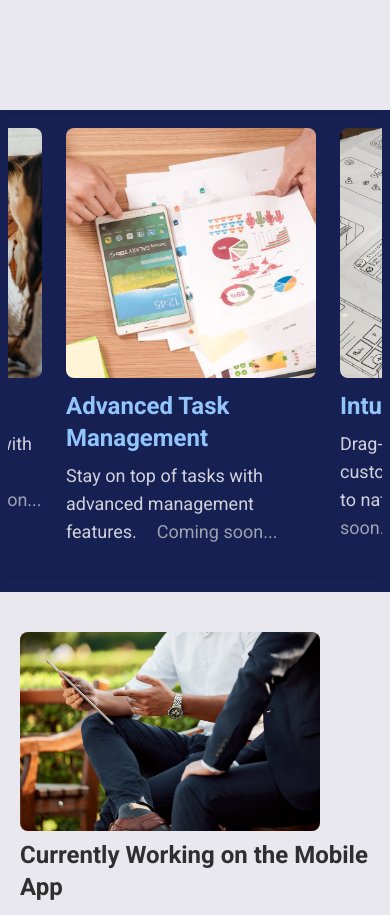
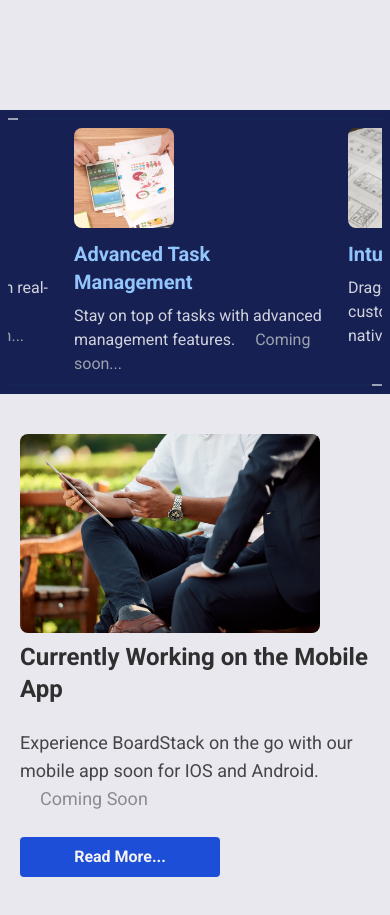
Before and after one commit to GabrielPaparello/TrelloClon, a Next.js app: page / in a window 390 px wide. Shown: the part 920-1835 px from the top of the page. Built offline with nearby package versions, Linux system fonts and the light colour scheme; a web font is replaced by a local one.

Commit message:
refactor:

```diff
--- a/src/UI/Sections/Feature/Feature.tsx
+++ b/src/UI/Sections/Feature/Feature.tsx
@@ -22,20 +22,20 @@ const Feature = () => {
               md:flex-row
               md:max-w-[250px]
                md:w-[250px]
-               m-auto md:m-0`}
+               m-auto md:m-0 mx-2 md:mx-0`}
             >
               <Image
-                className="object-cover rounded-lg md:w-[120px] md:h-[120px]"
+                className="object-cover rounded-lg w-[100px] h-auto md:w-[120px] md:h-[120px]"
                 src={feature.imgPath}
                 alt={feature.imgAlt}
                 width={250}
                 height={250}
               />
               <div className="flex flex-col justify-center ml-0 md:ml-5 mt-3 md:mt-0">
-                <h1 className="text-2xl md:text-xl md:min-w-[300px] text-blue-300 font-bold mb-2">
+                <h1 className="text-xl md:text-xl md:min-w-[300px] text-blue-300 font-bold mb-2">
                   {feature.h2}
                 </h1>
-                <h2 className="text-lg md:text-lg text-white/80">
+                <h2 className="text-base md:text-lg text-white/80">
                   {feature.h3}
                   <span className="text-gray-400 pl-5">Coming soon...</span>
                 </h2>
```
